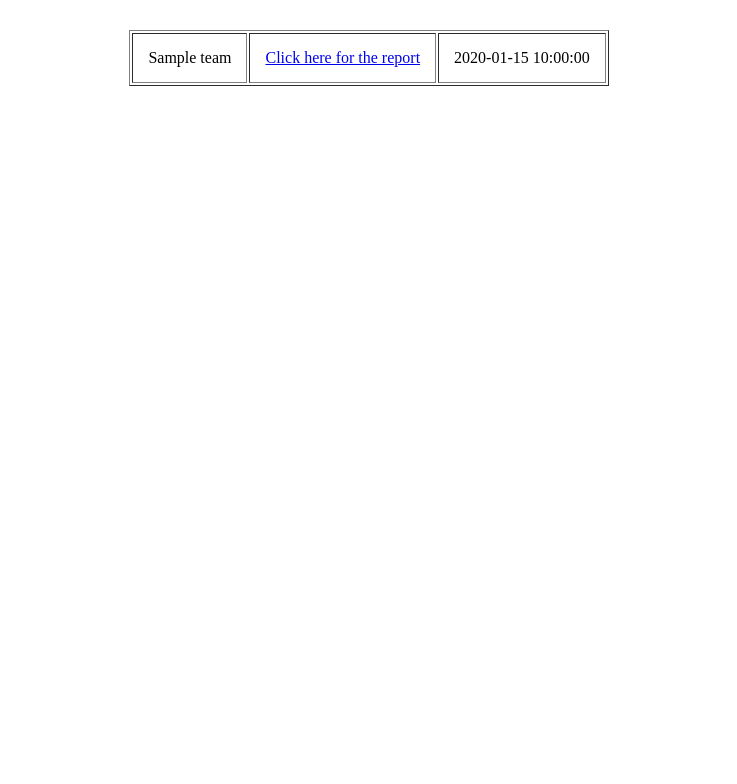
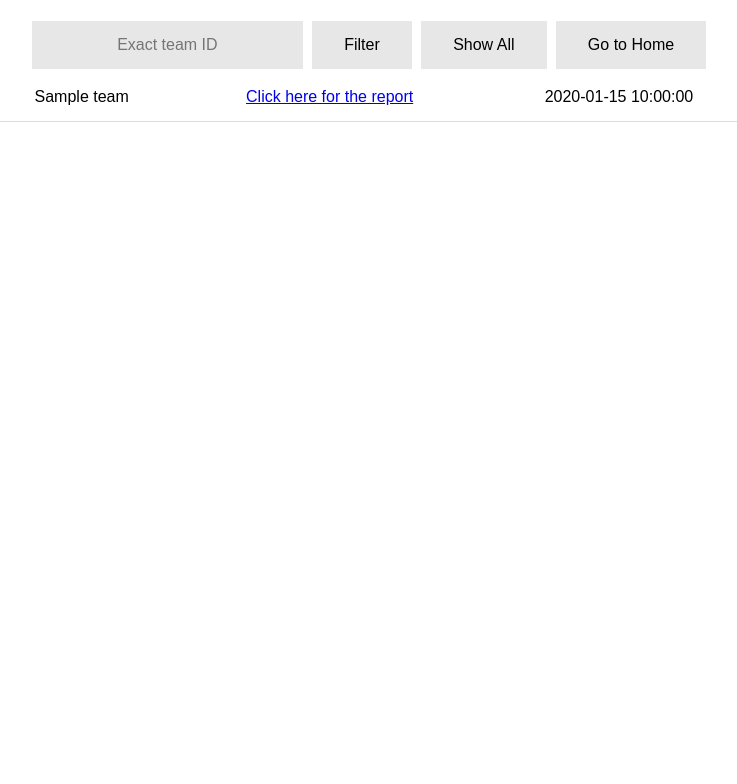
Before and after one commit to anaskhan96/cloud-complete, a Flask app: template templates/reports.html in a window 1280 px wide. Shown: the top 784 px of the page, without its empty margins (271-1008 px from the left). Run offline with Flask 2, Linux system fonts and the light colour scheme; the template is opened without the code that fills it: most values are stand-ins (such as "Sample title", 1, 10 or a date in 2020); parts of the project's set-up code (start-up, migrations or seed data) failed here and were passed over.

Commit message:
adding ability to filter reports

```diff
--- a/templates/reports.html
+++ b/templates/reports.html
@@ -1,16 +1,94 @@
 <html>
+
 <head>
     <title>All Reports</title>
+    <style>
+        body {
+            margin: 1em auto;
+            max-width: 40em;
+            padding: 0 .62em;
+            font: 1.2em/1.62 sans-serif;
+        }
+
+        body * {
+            margin: 2px;
+        }
+
+        h1,
+        h2,
+        h3 {
+            line-height: 1.2;
+        }
+
+        @media print {
+            body {
+                max-width: none
+            }
+        }
+
+        input,
+        button {
+            background-color: #e7e7e7;
+            border: none;
+            color: black;
+            padding: 15px 32px;
+            text-align: center;
+            text-decoration: none;
+            display: inline-block;
+            font-size: 16px;
+            -webkit-transition-duration: 0.4s;
+            /* Safari */
+            transition-duration: 0.4s;
+        }
+
+        input:hover,
+        button:hover {
+            background-color: black;
+            color: white;
+        }
+
+        table {
+            border-collapse: collapse;
+            width: 100%;
+        }
+
+        table,
+        th,
+        td {
+            padding: 15px;
+            text-align: center;
+            border-bottom: 1px solid #ddd;
+
+        }
+
+        tr:hover {
+            background-color: #f5f5f5;
+        }
+    </style>
+    <script>
+        function filter() {
+            let teamId = document.getElementById('teamId').value;
+            window.location.href = "/ccbd/reports/" + teamId;
+        }
+    </script>
 </head>
-    <body style="margin:15; padding:15;">
-        <table border="1" align="center">
+
+<body>
+    <center>
+        <input id="teamId" type="text" placeholder="Exact team ID">
+        <button onclick="filter();">Filter</button>
+        <button onclick="window.location.href='/ccbd/reports'">Show All</button>
+        <button onclick="window.location.href='/ccbd'">Go to Home</button>
+    </center>
+    <table>
         {% for item in items %}
         <tr>
-                <td style="padding:15px;">{{ item.team }}</td>
-                <td style="padding:15px;"><a href="{{ item.link }}">Click here for the report</a></td>
-                <td style="padding:15px;">{{ item.date }}</td>
+            <td>{{ item.team }}</td>
+            <td><a href="{{ item.link }}">Click here for the report</a></td>
+            <td>{{ item.date }}</td>
         </tr>
         {% endfor %}
     </table>
 </body>
+
 </html>
```
Lines whose indentation alone changed are shown as unchanged.
